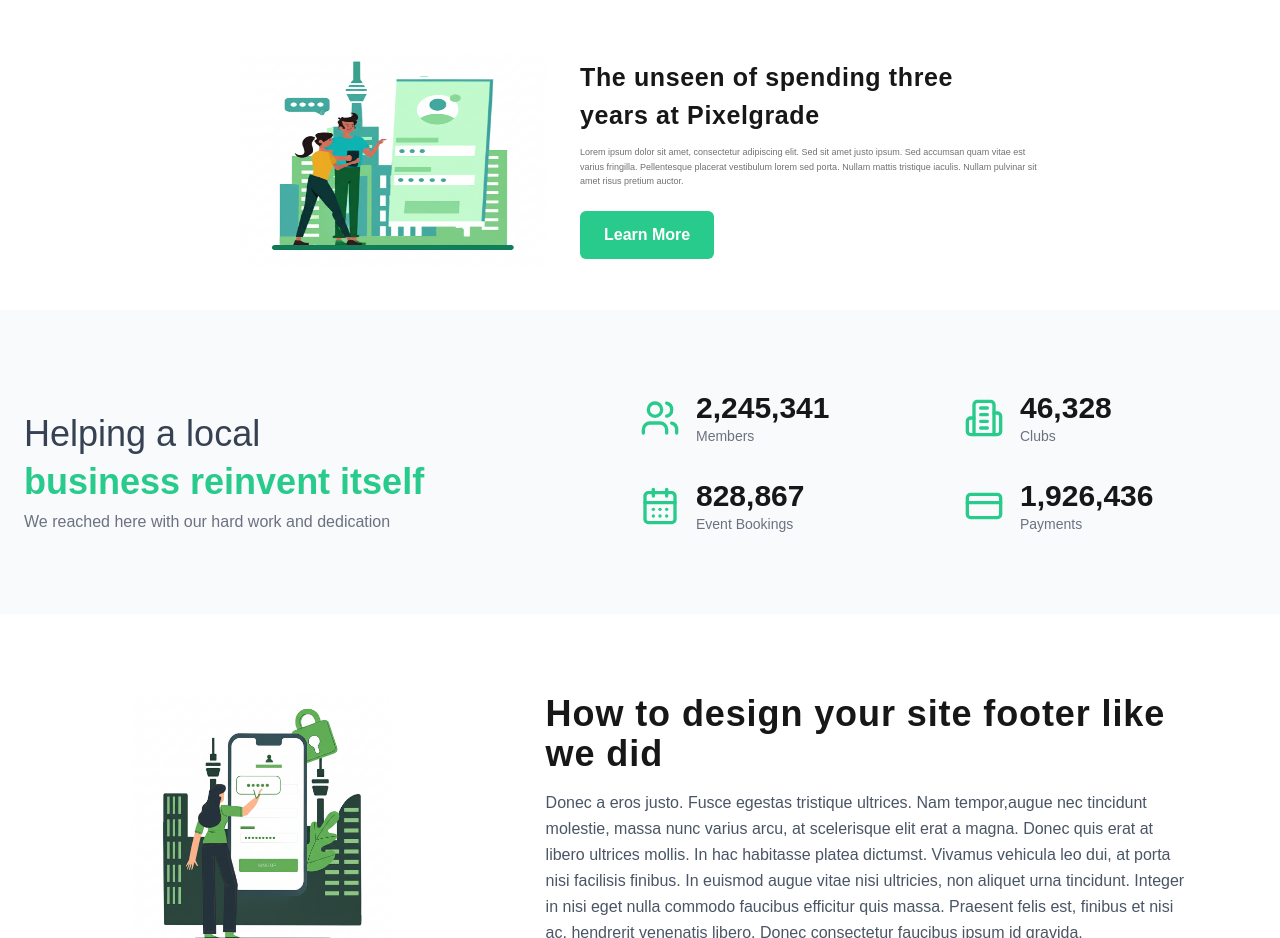
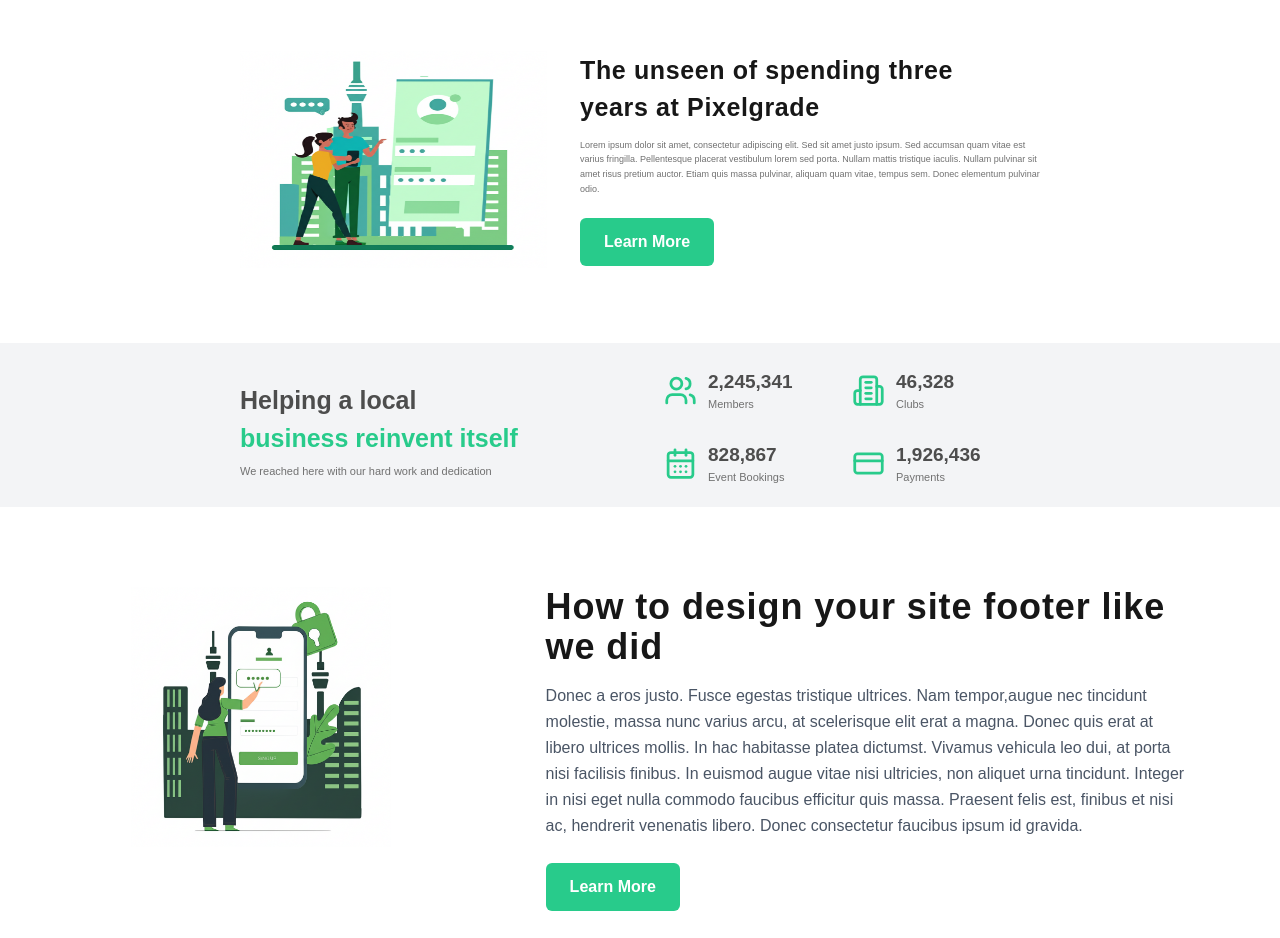
Before and after one commit to chappy-666/figma-minimal-clone, a Next.js app in the folder src/: page / in a window 1280 px wide. Shown: the part 980-1918 px from the top of the page. Built offline with nearby package versions, Linux system fonts and the light colour scheme.

Commit message:
adjust stats section

```diff
--- a/src/app/page.tsx
+++ b/src/app/page.tsx
@@ -297,6 +297,8 @@ export default function Home() {
               amet justo ipsum. Sed accumsan quam vitae est varius fringilla.
               Pellentesque placerat vestibulum lorem sed porta. Nullam mattis
               tristique iaculis. Nullam pulvinar sit amet risus pretium auctor.
+              Etiam quis massa pulvinar, aliquam quam vitae, tempus sem. Donec
+              elementum pulvinar odio.
             </p>
             <button className="bg-mini-500 hover:bg-mini-600 px-6 py-3 rounded-md font-semibold text-white text-sm md:text-base transition">
               Learn More
@@ -306,49 +308,51 @@ export default function Home() {
       </section>
 
       {/* Stats Section */}
-      <section className="bg-gray-50 py-20">
-        <div className="flex md:flex-row flex-col justify-between items-center gap-10 md:gap-0 mx-auto px-6 max-w-7xl">
-          <div className="h-24 md:text-left text-center">
-            <p className="mb-2 text-gray-700 text-2xl md:text-4xl">
+      <section className="flex flex-row justify-between items-center bg-gray-100 mx-auto mt-[33px] py-[25px] w-full">
+        <div className="flex flex-row justify-between items-center mx-auto px-[100px] w-[1000px]">
+          <div className="w-[376px] h-[85px] text-left">
+            <div className="font-semibold text-[#4D4D4D] text-[25px]">
               Helping a local
-            </p>
-            <h2 className="mb-2 font-bold text-2xl md:text-4xl">
-              <span className="text-mini-500">business reinvent itself</span>
-            </h2>
-            <div className="text-gray-500 text-sm md:text-base">
+            </div>
+            <div className="mb-[6px] font-bold text-[25px] text-mini-500">
+              business reinvent itself
+            </div>
+            <div className="text-[#717171] text-[11px]">
               We reached here with our hard work and dedication
             </div>
           </div>
 
-          <div className="gap-8 grid grid-cols-2 w-full md:w-1/2">
-            <div className="flex flex-row items-center">
-              <Users className="mr-4 w-8 md:w-10 h-8 md:h-10 text-mini-500" />
+          <div className="gap-y-[28px] grid grid-cols-2 w-[376px] h-[114px]">
+            <div className="flex flex-row items-center w-[176px]">
+              <Users className="mr-[11px] w-[33px] h-[33px] text-mini-500" />
               <div>
-                <p className="font-bold text-2xl md:text-3xl">2,245,341</p>
-                <p className="text-gray-500 text-xs md:text-sm">Members</p>
+                <p className="font-bold text-[#4D4D4D] text-[19px]">
+                  2,245,341
+                </p>
+                <p className="text-[#717171] text-[11px]">Members</p>
               </div>
             </div>
-            <div className="flex flex-row items-center">
-              <Building2 className="mr-4 w-8 md:w-10 h-8 md:h-10 text-mini-500" />
+            <div className="flex flex-row items-center w-[176px]">
+              <Building2 className="mr-[11px] w-[33px] h-[33px] text-mini-500" />
               <div>
-                <p className="font-bold text-2xl md:text-3xl">46,328</p>
-                <p className="text-gray-500 text-xs md:text-sm">Clubs</p>
+                <p className="font-bold text-[#4D4D4D] text-[19px]">46,328</p>
+                <p className="text-[#717171] text-[11px]">Clubs</p>
               </div>
             </div>
-            <div className="flex flex-row items-center">
-              <CalendarDays className="mr-4 w-8 md:w-10 h-8 md:h-10 text-mini-500" />
+            <div className="flex flex-row items-center w-[176px]">
+              <CalendarDays className="mr-[11px] w-[33px] h-[33px] text-mini-500" />
               <div>
-                <p className="font-bold text-2xl md:text-3xl">828,867</p>
-                <p className="text-gray-500 text-xs md:text-sm">
-                  Event Bookings
-                </p>
+                <p className="font-bold text-[#4D4D4D] text-[19px]">828,867</p>
+                <p className="text-[#717171] text-[11px]">Event Bookings</p>
               </div>
             </div>
-            <div className="flex flex-row items-center">
-              <CreditCard className="mr-4 w-8 md:w-10 h-8 md:h-10 text-mini-500" />
+            <div className="flex flex-row items-center w-[176px]">
+              <CreditCard className="mr-[11px] w-[33px] h-[33px] text-mini-500" />
               <div>
-                <p className="font-bold text-2xl md:text-3xl">1,926,436</p>
-                <p className="text-gray-500 text-xs md:text-sm">Payments</p>
+                <p className="font-bold text-[#4D4D4D] text-[19px]">
+                  1,926,436
+                </p>
+                <p className="text-[#717171] text-[11px]">Payments</p>
               </div>
             </div>
           </div>
```
